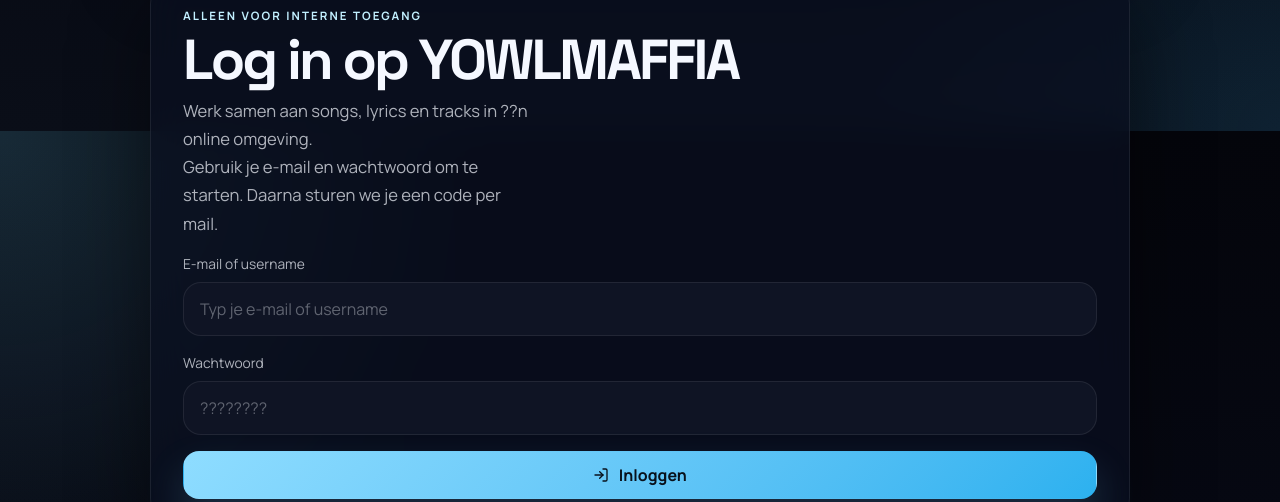
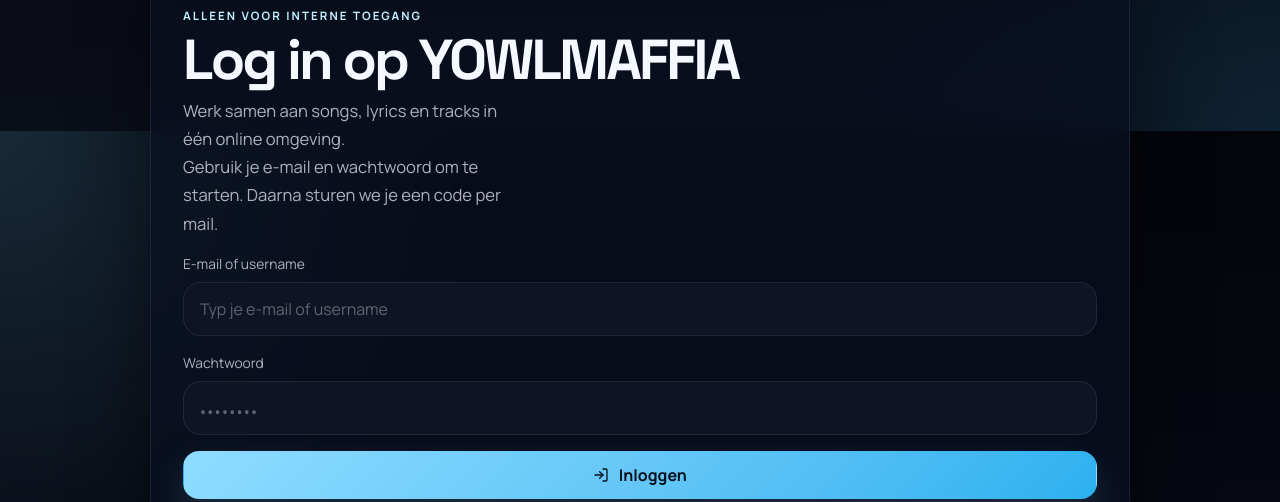
Before and after one commit to mario-ai20/YOWLMAFFIA, a React (Vite) app: page /#/login in a window 1280 px wide. Shown: the part 669-1171 px from the top of the page. Built offline with nearby package versions, Linux system fonts and the light colour scheme; no server answers; the database is empty.

Commit message:
Force fullscreen login polish

```diff
--- a/src/pages/LoginPage.jsx
+++ b/src/pages/LoginPage.jsx
@@ -150,7 +150,7 @@
                 ? 'We sturen een eenmalige code naar je mailbox. Die moet je invullen voordat je de app mag openen.'
                 : isRecoveryStage
                   ? 'Kies een nieuw wachtwoord voor je YOWLMAFFIA-account.'
-                  : 'Werk samen aan songs, lyrics en tracks in ??n online omgeving.'}
+                  : 'Werk samen aan songs, lyrics en tracks in één online omgeving.'}
             </p>
             <p className="login-form__lead">
               {isOtpStage
@@ -181,10 +181,10 @@
               <label className="field">
                 <span>Wachtwoord</span>
                 <input
-                  className="input"
+                  className="input input--password"
                   name="password"
                   type="password"
-                  placeholder="????????"
+                  placeholder="••••••••"
                   autoComplete="current-password"
                   required
                 />
@@ -212,7 +212,7 @@
               <label className="field">
                 <span>Nieuw wachtwoord</span>
                 <input
-                  className="input"
+                  className="input input--password"
                   name="newPassword"
                   type="password"
                   placeholder="Kies een nieuw wachtwoord"
@@ -226,7 +226,7 @@
               <label className="field">
                 <span>Herhaal wachtwoord</span>
                 <input
-                  className="input"
+                  className="input input--password"
                   name="confirmPassword"
                   type="password"
                   placeholder="Herhaal je nieuwe wachtwoord"
--- a/src/styles/app.css
+++ b/src/styles/app.css
@@ -198,6 +198,19 @@
   padding: 0 1rem;
 }
 
+.input--password {
+  font-size: 1.55rem;
+  letter-spacing: 0.28em;
+  font-family: 'Segoe UI', 'Manrope', system-ui, sans-serif;
+  -webkit-text-security: disc;
+  text-security: disc;
+}
+
+.input--password::placeholder {
+  letter-spacing: 0.08em;
+  font-size: 1rem;
+}
+
 .lyrics-editor__textarea {
   min-height: 100%;
   padding: 1.2rem;
```
Also changed, not shown: electron/main.js (+16 -1 lines).
